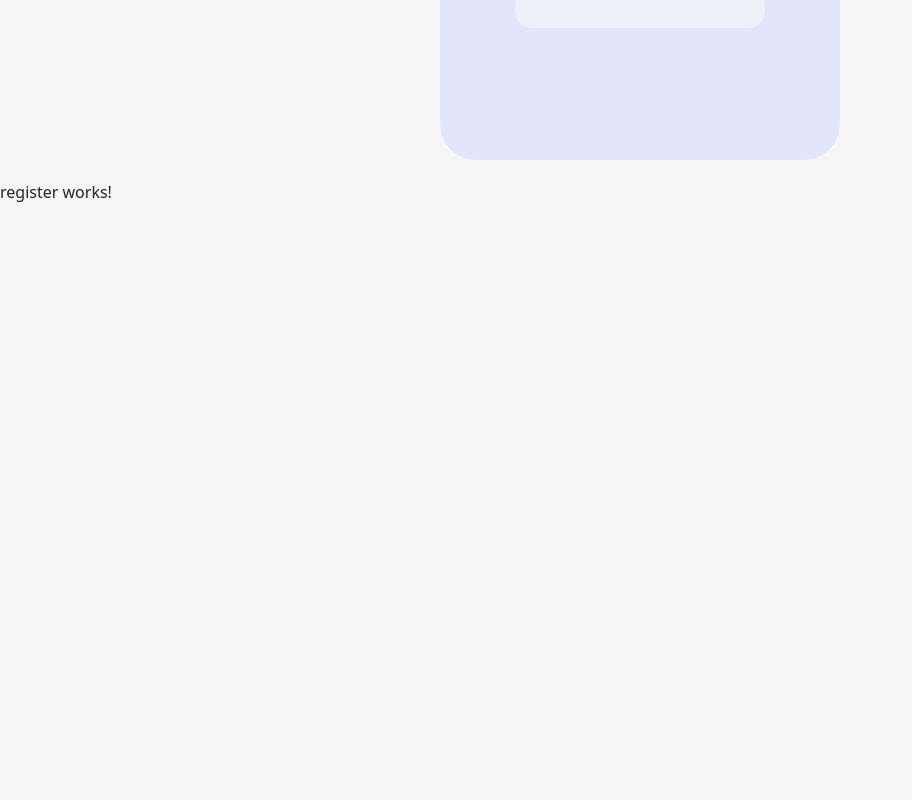
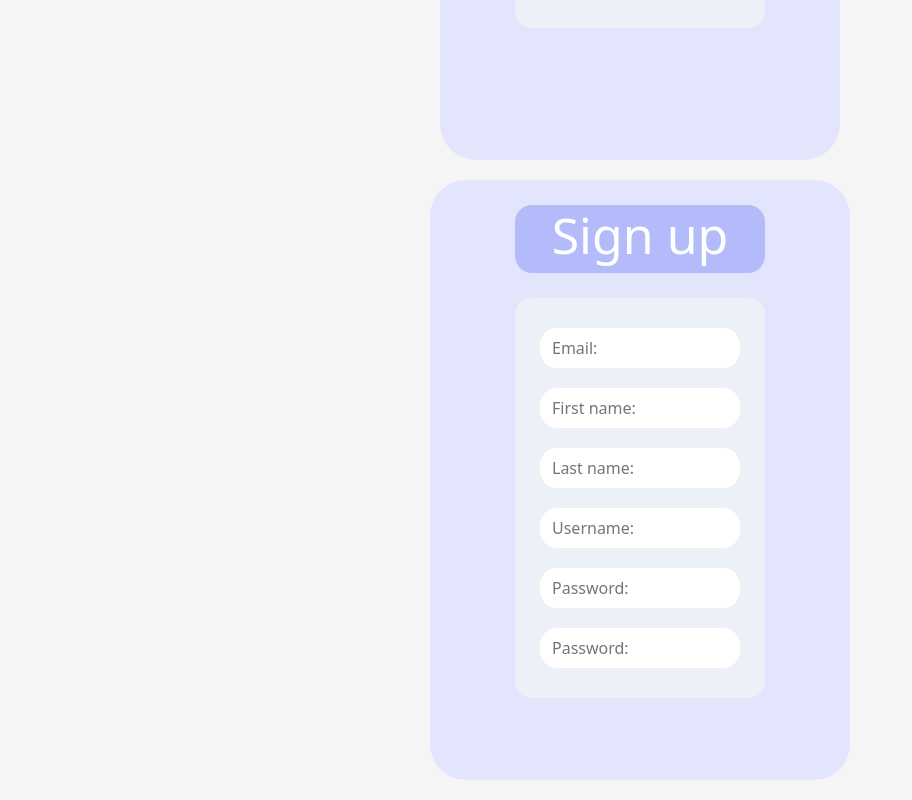
Before and after one commit to Ujzsofi00/Vizsgaremek, an Angular app in the folder vizsgaprojekt/: page / in a window 1280 px wide. Shown: the part 310-1110 px from the top of the page, without its empty margins (0-912 px from the left). Before the commit the page ends 800 px from the top, so only its background shows below. Built offline with nearby package versions, Linux system fonts and the light colour scheme.

Commit message:
register

```diff
--- a/vizsgaprojekt/src/app/register/register.css
+++ b/vizsgaprojekt/src/app/register/register.css
@@ -0,0 +1,41 @@
+.signup-div {
+    width: 420px;
+    height: 600px;
+    background-color: #E3E5FD;
+    margin: 20px auto;
+    border-radius: 36px;
+    padding: 25px;
+    justify-content: center;
+}
+
+.signup-div-data {
+    margin: 25px auto;
+    height: 400px;
+    width: 250px;
+    padding: 20px 5px;
+    justify-content: center;
+    background-color: #ECF0F7;
+    border-radius: 17px;
+}
+
+.signup-div-header {
+    border-radius: 17px;
+    background-color: #B3BBFB;
+    width: 250px;
+    margin: auto;
+
+}
+
+.signup-text {
+    font-size: 50px;
+    color: white;
+    text-align: center;
+}
+
+input {
+    width: 200px;
+    height: 40px;
+    border-radius: 17px;
+    border: none;
+    margin: 10px auto ;
+}
--- a/vizsgaprojekt/src/app/register/register.html
+++ b/vizsgaprojekt/src/app/register/register.html
@@ -1 +1,23 @@
-<p>register works!</p>
+<div class="signup-div container">
+    <div class="signup-div-header row">
+        <div class="sm-col-8 md-col-8 lg-col-8">
+            <h2 class="signup-text">Sign up</h2>
+        </div>
+        <div class="sm-col-2 md-col-2 lg-col-2">
+
+        </div>
+    </div>
+    <div class="signup-div-data row">
+        <input id="email" type="text" placeholder="Email: " >
+        <br><br>
+        <input id="firstname" type="text" placeholder="First name: ">
+        <br><br>
+        <input id="lastname" type="text" placeholder="Last name: ">
+        <br><br>
+        <input id="username" type="text" placeholder="Username: ">
+        <br><br>
+        <input id="password" type="password" placeholder="Password: ">
+        <br><br>
+        <input id="password_confirm" type="password" placeholder="Password: ">
+    </div>
+</div>
```
